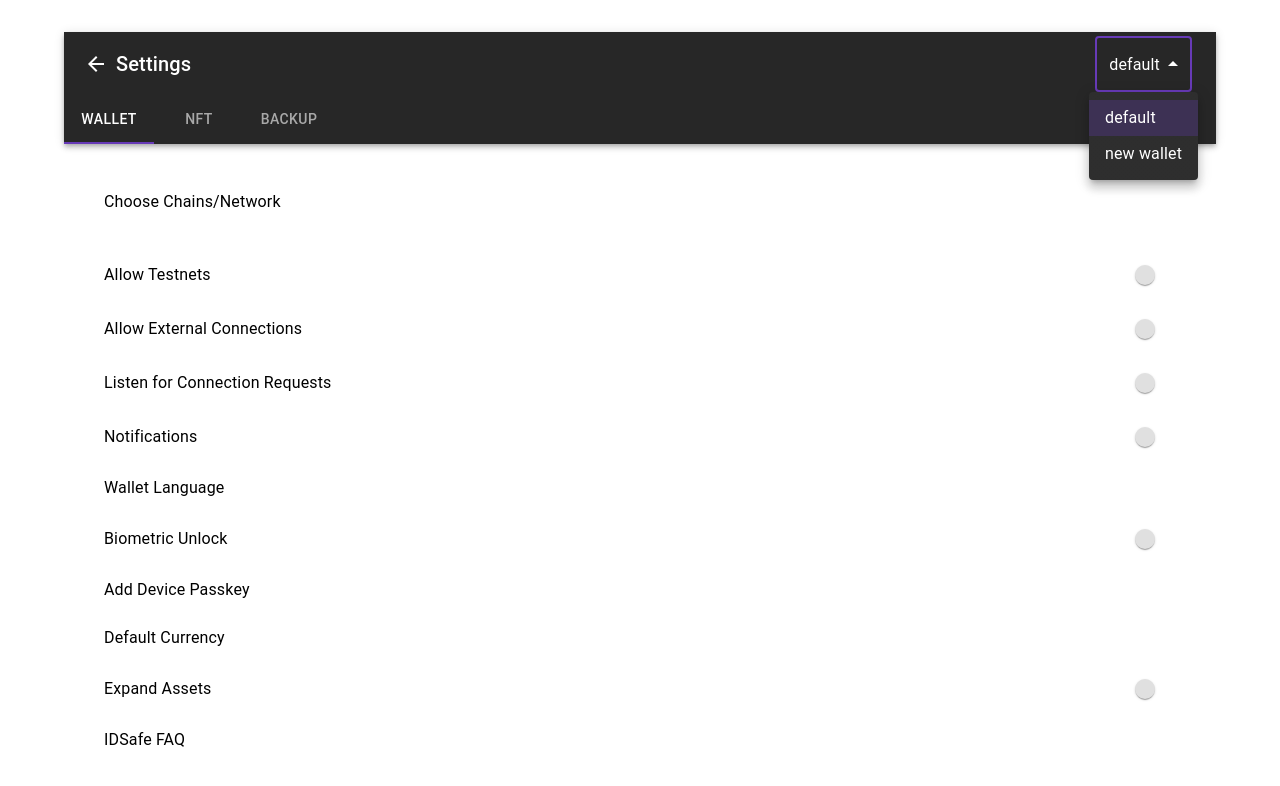
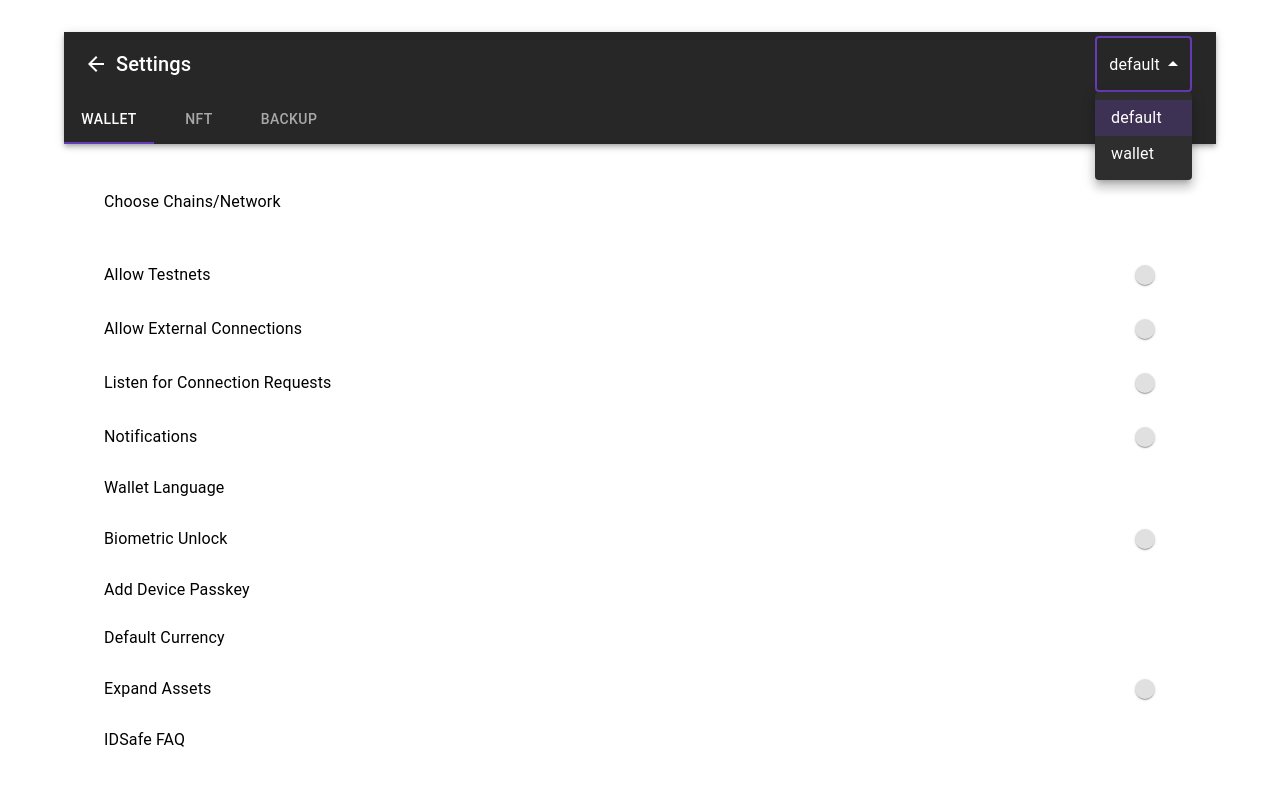
Before and after one commit to nathfavour/IDSafe-web, a Next.js app: page /settings in a window 1280 px wide. Both pictures are taken after a click on the element "default". Shown: the top 786 px of the page. Built offline with nearby package versions, Linux system fonts and the light colour scheme.

Commit message:
remove ne wallet

```diff
--- a/src/pages/settings.tsx
+++ b/src/pages/settings.tsx
@@ -79,7 +79,7 @@ const Settings: React.FC<{ walletString?: string }> = ({ walletString }) => {
                 style={{ color: 'white' }}
               >
                 <MenuItem value="default">default</MenuItem>
-                <MenuItem value="new wallet">new wallet</MenuItem>
+                <MenuItem value="new wallet"> wallet</MenuItem>
               </Select>
             </Toolbar>
             <Tabs value={tabIndex} onChange={handleTabChange} indicatorColor="primary" textColor="inherit">
```
